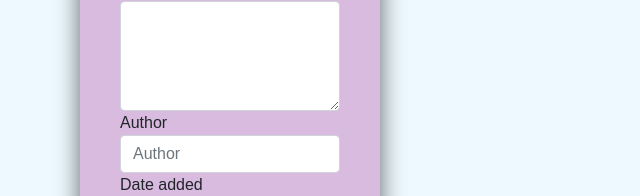
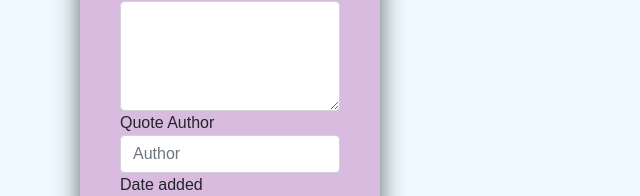
Before and after one commit to sha-lin/quoteApp, an Angular app: page / in a window 1280 px wide. Shown: the part 241-437 px from the top of the page, without its empty margins (26-666 px from the left). Built offline with nearby package versions, Linux system fonts and the light colour scheme.

Commit message:
input color on the button bar in the form

```diff
--- a/src/app/quote-form/quote-form.component.html
+++ b/src/app/quote-form/quote-form.component.html
@@ -20,7 +20,7 @@
         </div>
 
         <div class="form-group">
-          <label for="author">Author</label>
+          <label for="author">Quote Author</label>
           <input type="text" class="form-control" id="author" placeholder="Author" [(ngModel)]="newQuote.author"
             name="author" #author="ngModel" required>
             <div [hidden]="description.valid || description.pristine" class="alert alert-danger">
--- a/src/styles.css
+++ b/src/styles.css
@@ -123,7 +123,7 @@ body {
  }
 
  ul#nav li a:active { background-color: transparent !important; }
- ul#nav li.current a { color: #11ABB0; }
+ ul#nav li.current a { color: #1c11b0; }
 
  .img-fluid {
    max-width: 100%;
```
